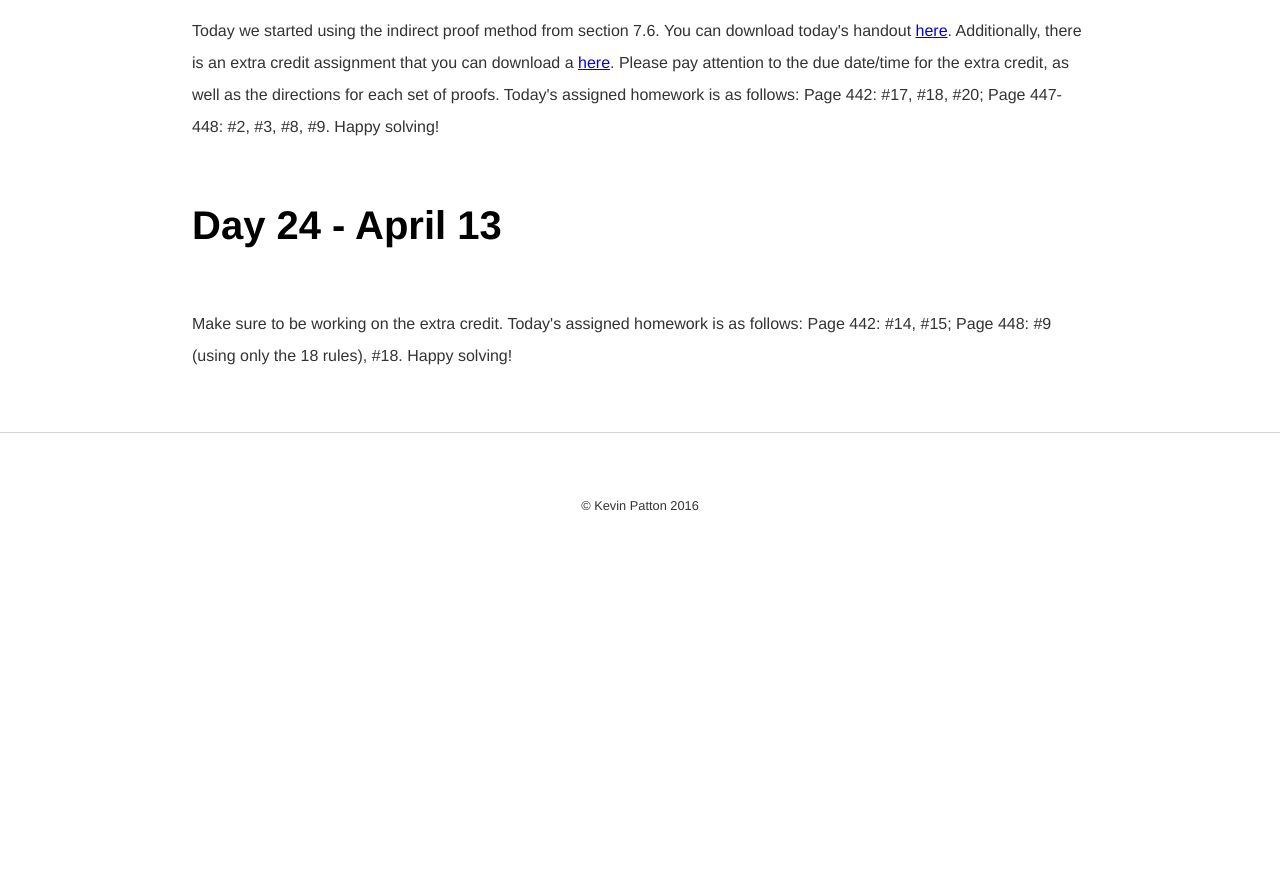
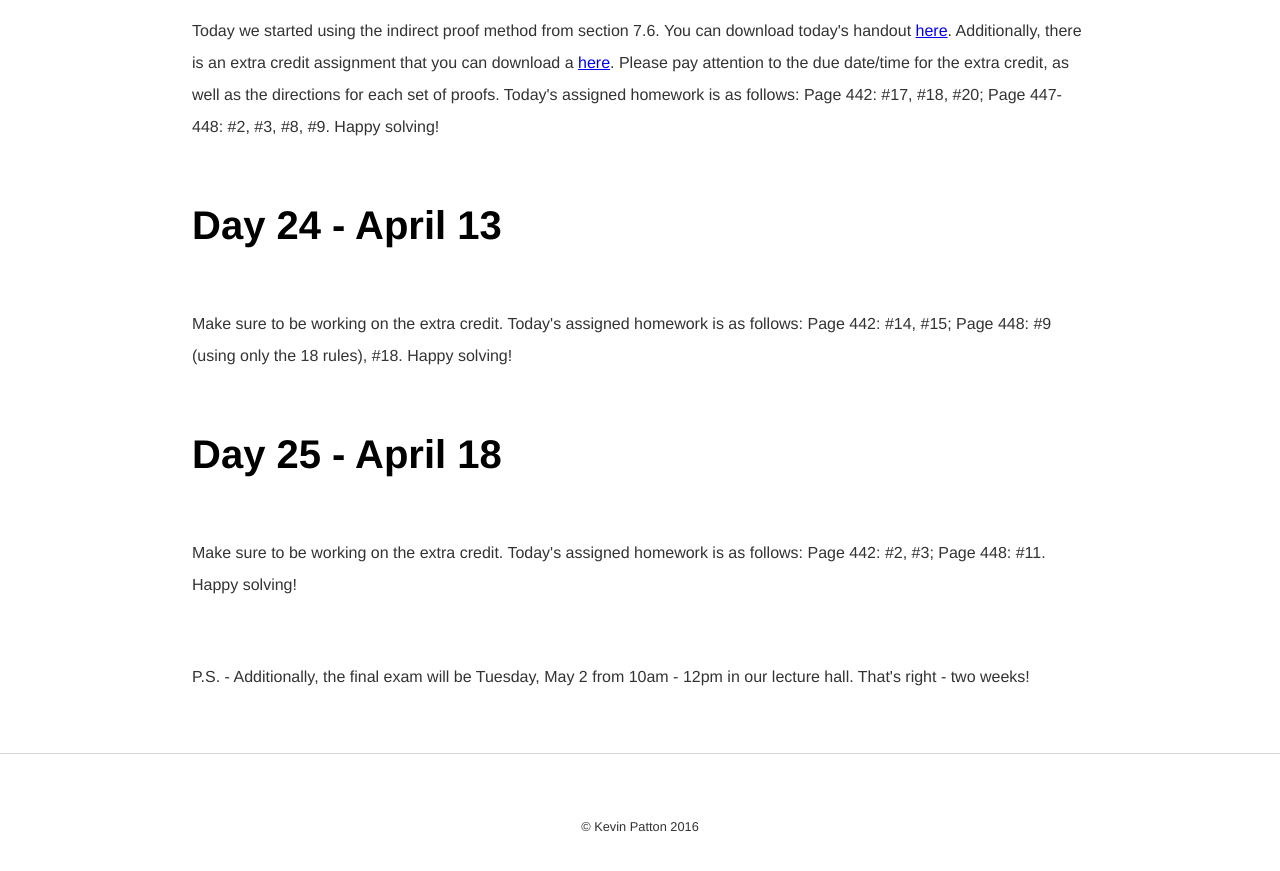
Before and after one commit to kevinjpatton/kevinjpatton.github.io, a Jekyll site: the page built from teaching/phil_110/index.html, in a window 1280 px wide and 900 px high, scrolled down 6607 px. Shown: the top 871 px of the window. Built offline with Jekyll 4.4.1, drawn with Linux system fonts in a browser that asks for light colours; Markdown is read by kramdown in place of the engine named in the settings; before the commit the page ends 7186 px from its top, so only the background shows below that.

Commit message:
Update index.html

```diff
--- a/teaching/phil_110/index.html
+++ b/teaching/phil_110/index.html
@@ -54,3 +54,6 @@ title: Philosophy 110 - Kevin Patton
 <p>Today we started using the indirect proof method from section 7.6.  You can download today's handout <a href=/teaching/phil_110/Day23-Section7.6.pdf target="_blank">here</a>.  Additionally, there is an extra credit assignment that you can download a <a href=/teaching/phil_110/ExtraCredit.pdf target="_blank">here</a>.  Please pay attention to the due date/time for the extra credit, as well as the directions for each set of proofs.  Today's assigned homework is as follows: Page 442: #17, #18, #20; Page 447-448: #2, #3, #8, #9.  Happy solving!
 <h1>Day 24 - April 13</h1>
 <p>Make sure to be working on the extra credit.  Today's assigned homework is as follows: Page 442: #14, #15; Page 448: #9 (using only the 18 rules), #18.  Happy solving!</p>
+<h1>Day 25 - April 18</h1>
+<p>Make sure to be working on the extra credit.  Today's assigned homework is as follows: Page 442: #2, #3; Page 448: #11.  Happy solving!</p>
+<p>P.S. - Additionally, the final exam will be Tuesday, May 2 from 10am - 12pm in our lecture hall.  That's right - two weeks! </p>
```
